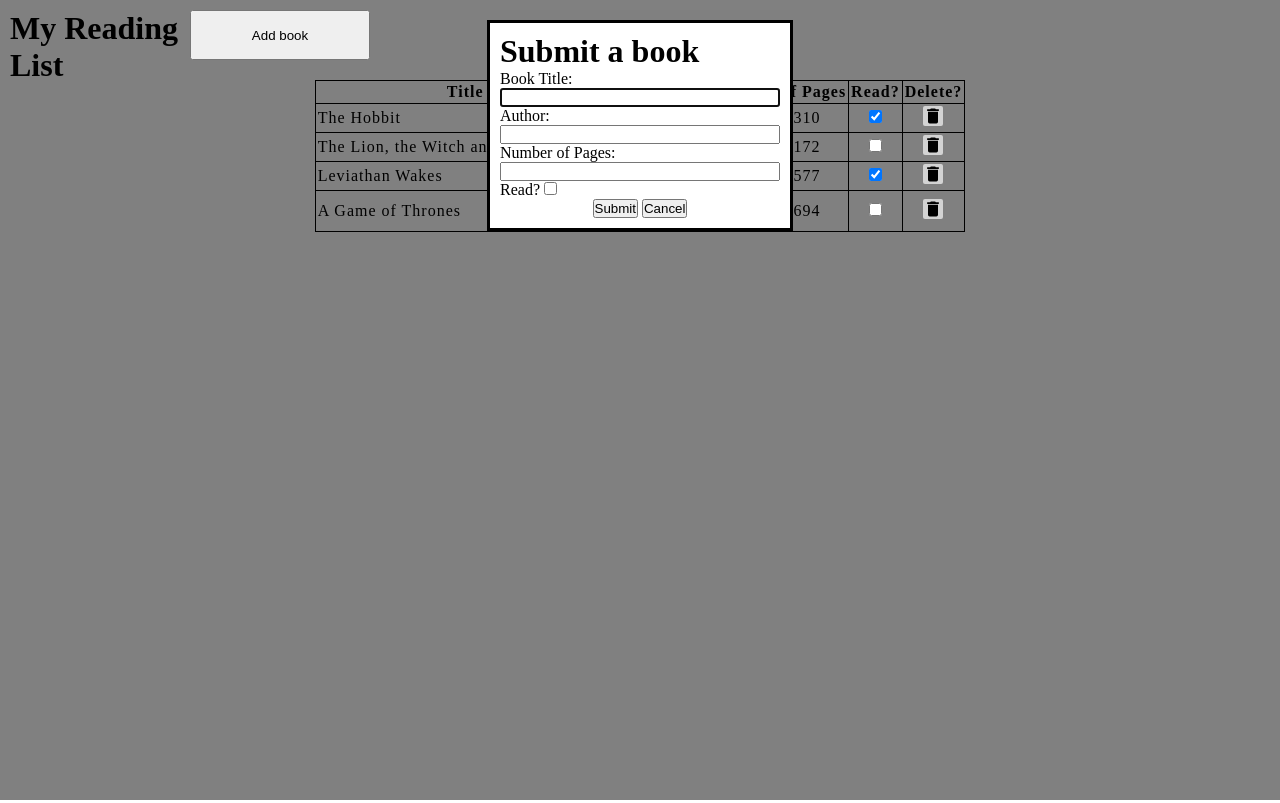
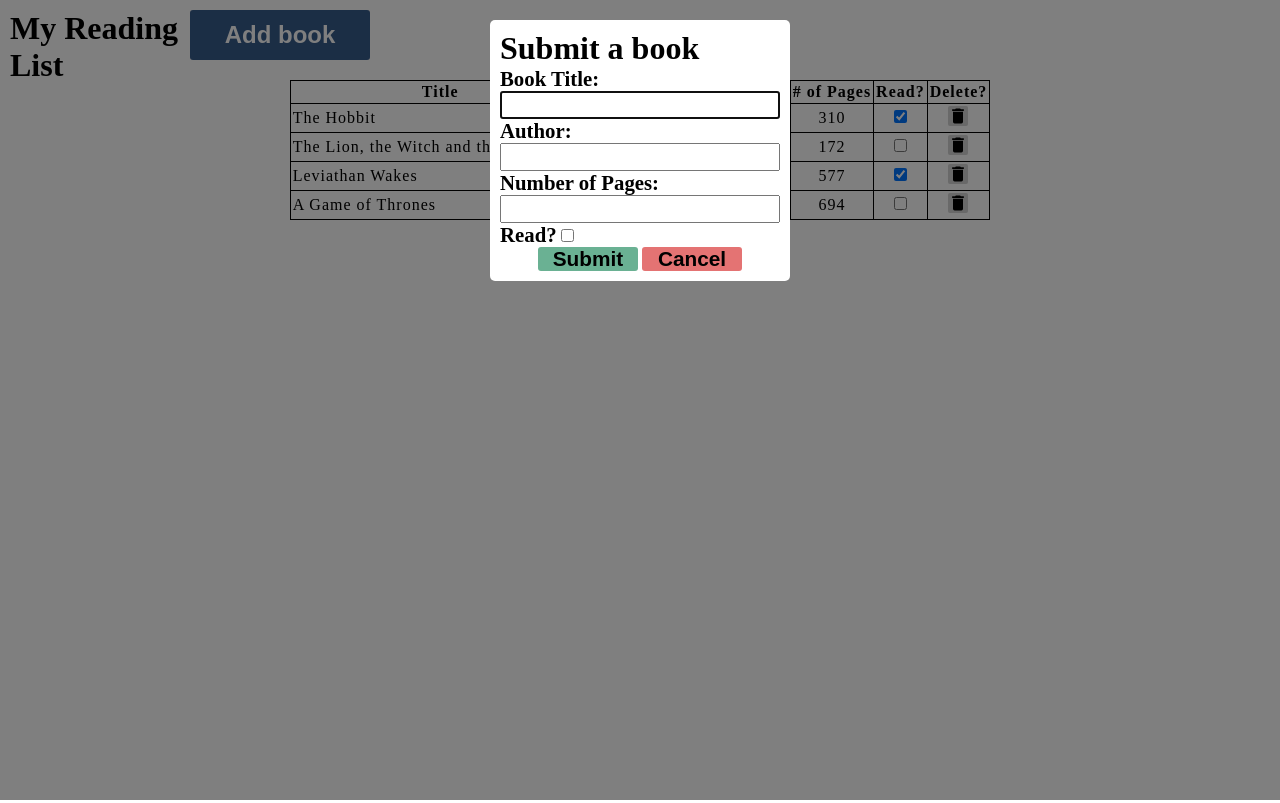
Before and after one commit to cwilso28/reading_list, a plain HTML site: page index.html in a window 1280 px wide. Both pictures are taken after a click on the button "Add book". Drawn offline with Linux system fonts and the light colour scheme.

Commit message:
Add container overlay when popup box is open
The overlay emphasizes that the popup box is open and also prevents the
user from interacting with the table behind the box when it's on the
screen.

```diff
--- a/index.html
+++ b/index.html
@@ -24,6 +24,7 @@
       </tbody>
     </table>
   </div>
+  <div id="overlay"></div>
   <div id="popupOverlay" class="popup-container">
     <form action="" method="get" class="form-container">
       <h1>Submit a book</h1>
--- a/javascript.js
+++ b/javascript.js
@@ -94,10 +94,12 @@ formContainer.addEventListener("submit", function(e) {
 function openForm() {
     document.getElementById("popupOverlay").style.display="block";
     document.getElementById("book_title").focus();
-    document.getElementById("container").style.backgroundColor="#808080";
+    document.getElementById("overlay").style.display="block";
 }
+
 function closeForm() {
-    document.getElementById("popupOverlay").style.display="none"
+    document.getElementById("popupOverlay").style.display="none";
+    document.getElementById("overlay").style.display="none";
     formContainer.reset();
 }
 
--- a/stylesheet.css
+++ b/stylesheet.css
@@ -33,7 +33,7 @@ html, body {
   border-collapse: collapse;
   letter-spacing: 1px;
   justify-self: center;
-  height: 99%;
+  height: 95%;
 }
 
 td, th {
@@ -63,14 +63,27 @@ td:nth-child(1), th:nth-child(1) {
 
 }
 td:nth-child(2), th:nth-child(2) {
-  width: 150px;
+  width: 200px;
 
+}
+
+#add-book {
+  font-size: 1.5em;
+  font-weight: 700;
+  border: none;
+  border-radius: 3px;
+  background-color: rgb(55, 92, 139);
+  color: #fff;
+}
+
+#add-book:active {
+  background-color: rgb(39, 64, 97)
 }
 
 /* Form styling */
 .popup-container {
   display:none;
-  border: 3px solid black;
+  border-radius: 5px;
   background-color: #fff;
   position:absolute;
   top:20px;
@@ -84,13 +97,54 @@ td:nth-child(2), th:nth-child(2) {
   box-sizing: border-box;
   display:grid;
   grid-template-rows: repeat(6 1fr);
+  label {
+    font-size: 1.3em;
+    font-weight: 700;
+  }
 }
 
 input[type="text"],
 input[type="number"] {
   width: 100%;
+  font-size: 1.3em;
 }
 
 .formbutton-container {
   justify-self: center;
 }
+
+/* Overlay styling */
+#overlay {
+  display: none;
+  position: absolute;
+  top: 0;
+  left: 0;
+  width: 100%;
+  height: 100%;
+  background-color: rgb(0 0 0 /0.5);
+}
+
+.submitButton, .cancelButton {
+  font-size: 1.3em;
+  font-weight: 700;
+  width: 100px;
+  padding: 10px, 1px;
+  border: none;
+  border-radius: 3px;
+}
+
+.submitButton {
+  background-color: rgb(106, 177, 147);
+}
+
+.cancelButton {
+  background-color: rgb(228, 115, 115);
+}
+
+.submitButton:active {
+  background-color: rgb(85, 141, 118);
+}
+
+.cancelButton:active {
+  background-color: rgb(168, 85, 85);
+}
```
